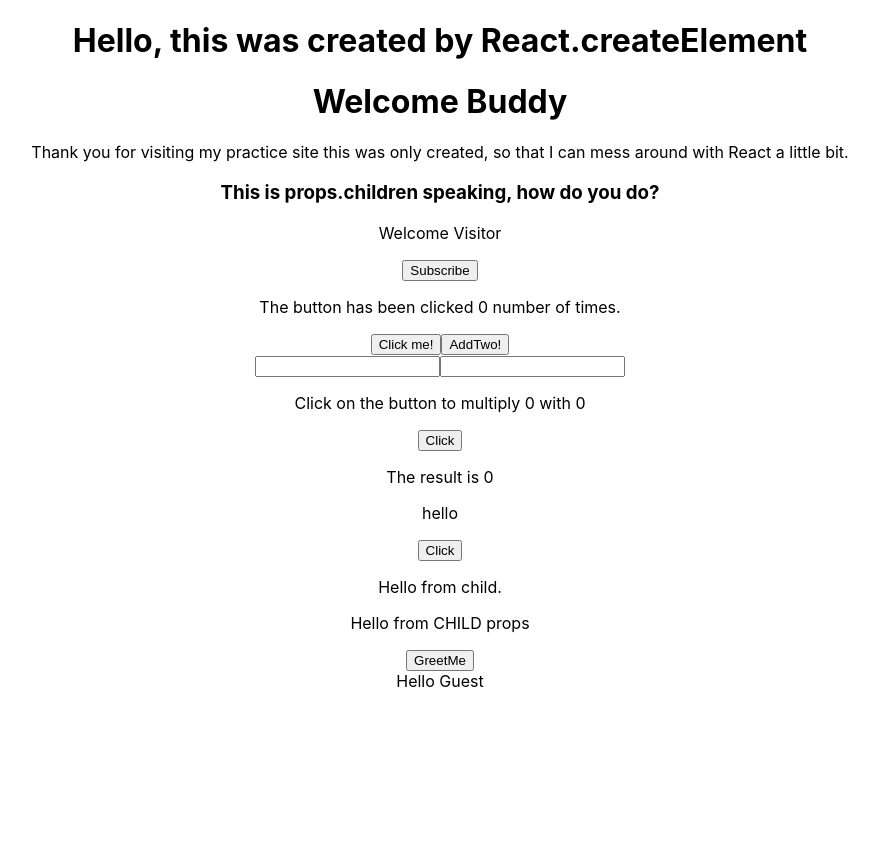
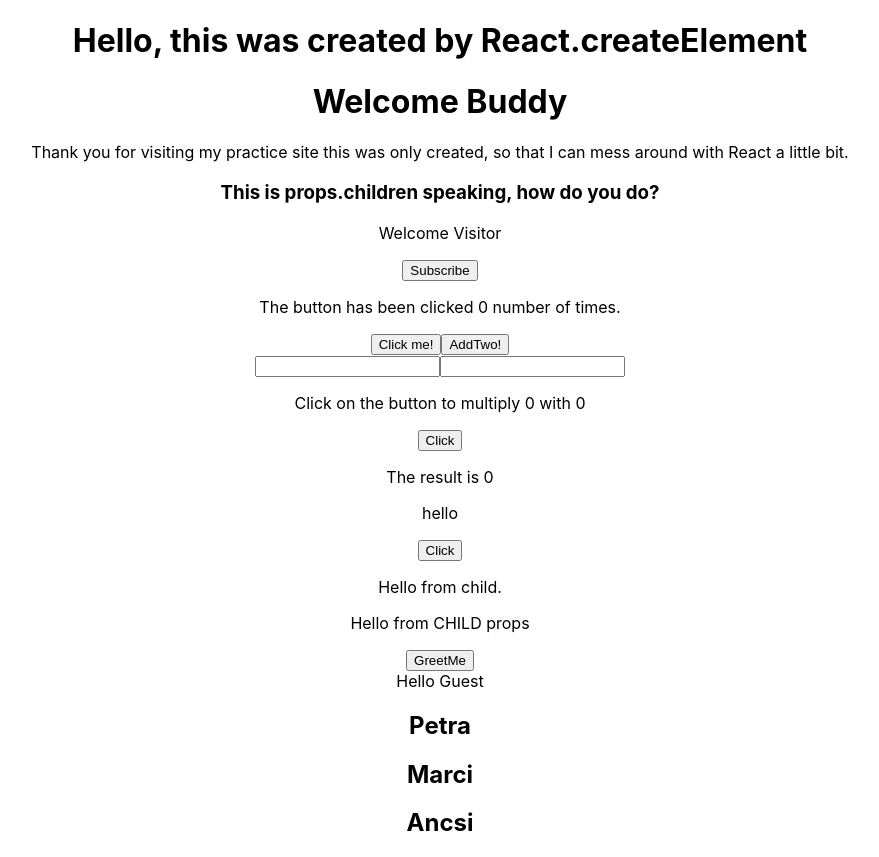
Before and after one commit to pldvd/react-tutorial-codevolution, a React (Create React App) app: page / in a window 1280 px wide. Shown: the whole page, without its empty margins (200-1079 px from the left). Before the commit the page ends 800 px from the top, so only its background shows below. Built offline with nearby package versions, Linux system fonts and the light colour scheme.

Commit message:
add list rendering with js code evaluated in the jsx

```diff
--- a/src/App.js
+++ b/src/App.js
@@ -5,8 +5,9 @@
 import Counter from './components/Counter'
 import Adder from './components/Adder'
 import EventBind from './components/EventBind'
+import UserGreet from './components/UserGreet';
+import NameList from './components/NameList';
 import './App.css';
-import UserGreet from './components/UserGreet';
 
 
 //we can add properties(props) to React elements defined in the JSX as element attributes, these props will we passed on to the child element for use as either a function parameter in a functional component or this.props.propName in a class component
@@ -26,6 +27,7 @@
       <Adder />
       <EventBind />
       <UserGreet />
+      <NameList />
     </div>
     )
   }
--- /dev/null
+++ b/src/components/NameList.js
@@ -0,0 +1,14 @@
+import React from 'react'
+
+function NameList() {
+  const names = ['Petra', 'Marci', 'Ancsi']
+  return (
+    <div>
+      {
+        names.map(name => <h2>{name}</h2>)
+      }
+    </div>
+  )
+}
+
+export default NameList
```
